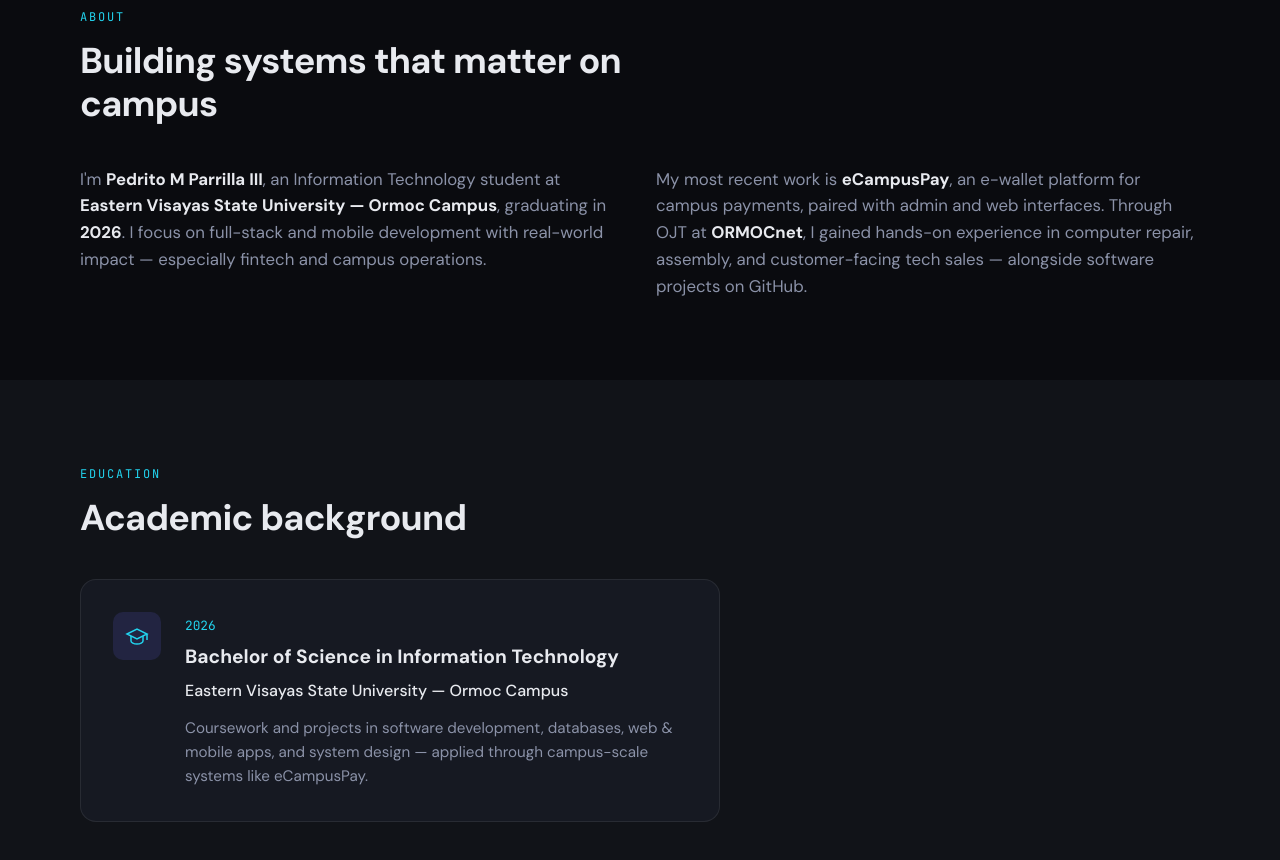
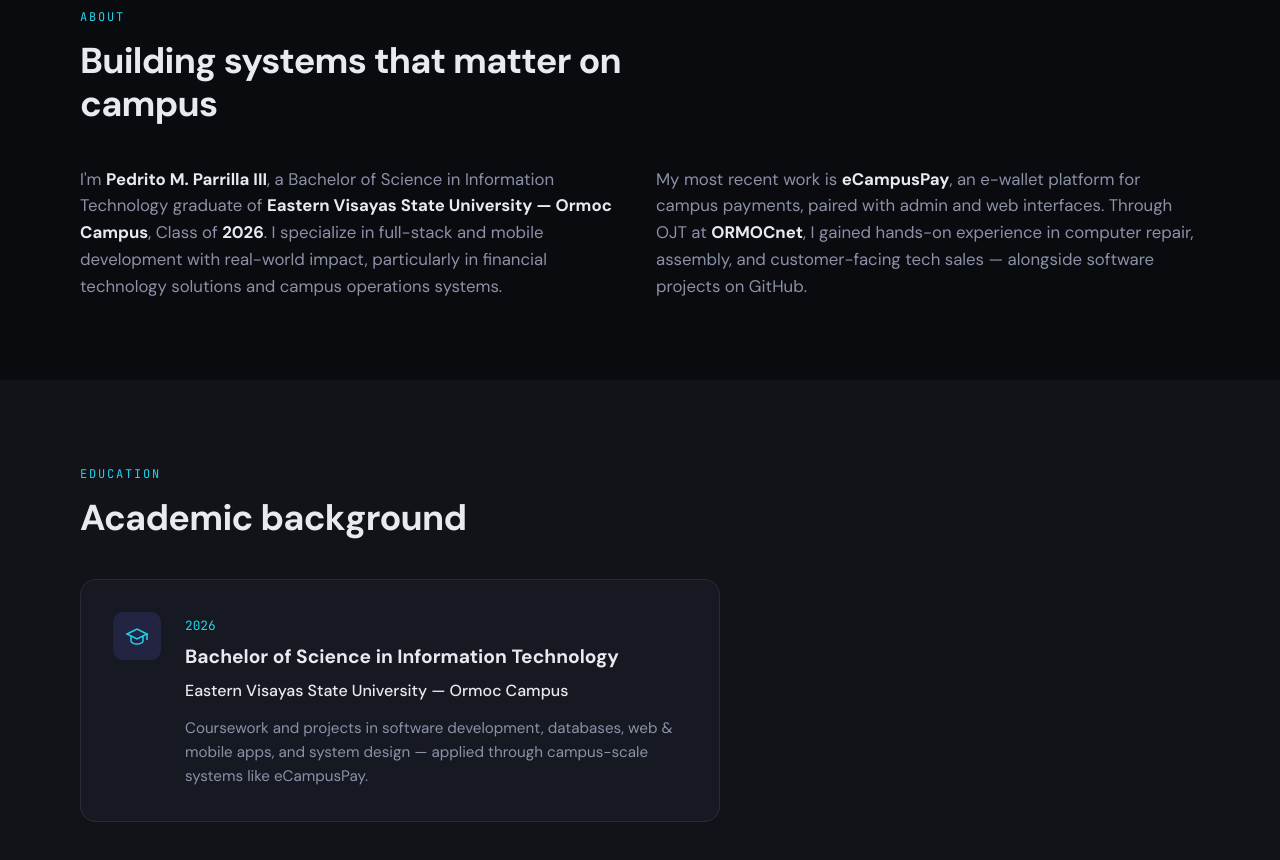
Before and after one commit to Pedrito0525/porfolio_pedrito, a plain HTML site: page index.html in a window 1280 px wide. Shown: the part 877-1737 px from the top of the page. Drawn offline with Linux system fonts and the light colour scheme.

Commit message:
update intro

```diff
--- a/index.html
+++ b/index.html
@@ -125,12 +125,9 @@
           </header>
           <div class="about__grid">
             <p class="about__text">
-              I'm <strong>Pedrito M Parrilla III</strong>, an Information
-              Technology student at
-              <strong>Eastern Visayas State University — Ormoc Campus</strong>,
-              graduating in <strong>2026</strong>. I focus on full-stack and
-              mobile development with real-world impact — especially fintech and
-              campus operations.
+I'm <strong>Pedrito M. Parrilla III</strong>, a Bachelor of Science in Information Technology graduate of
+<strong>Eastern Visayas State University — Ormoc Campus</strong>, Class of <strong>2026</strong>.
+I specialize in full-stack and mobile development with real-world impact, particularly in financial technology solutions and campus operations systems.
             </p>
             <p class="about__text">
               My most recent work is <strong>eCampusPay</strong>, an e-wallet
```
